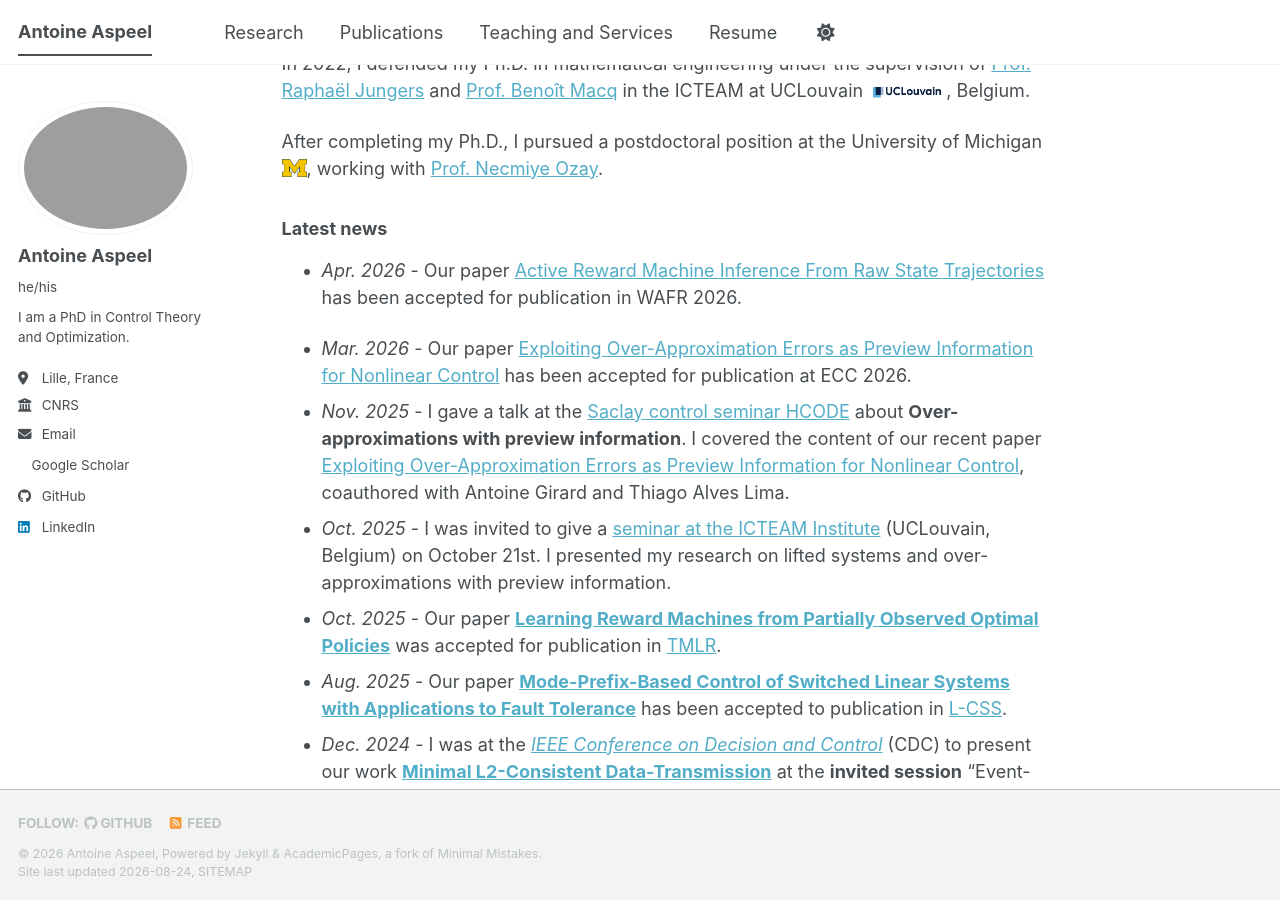
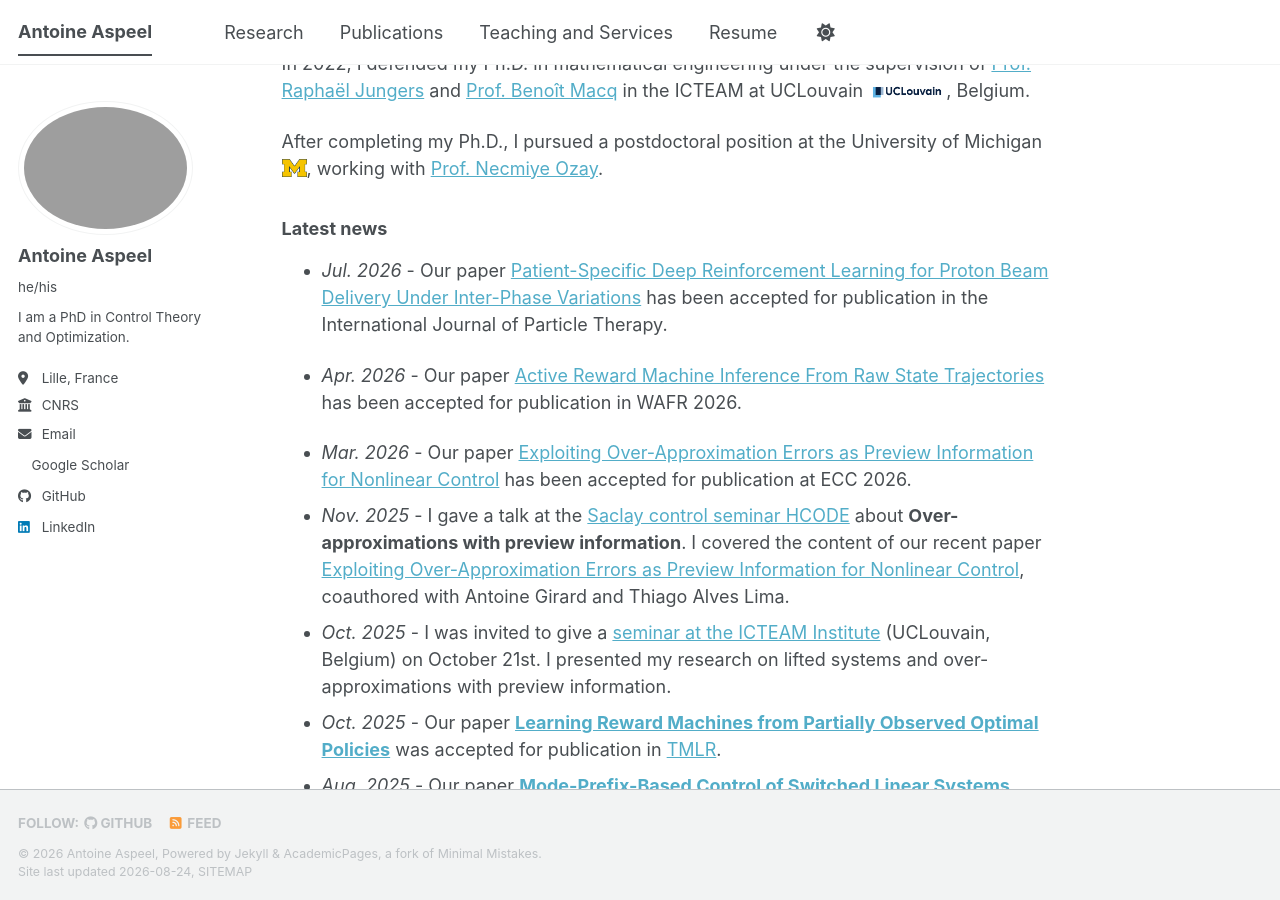
Before and after one commit to aaspeel/aaspeel.github.io, a Jekyll site: the page built from _pages/about.md, in a window 1280 px wide and 900 px high, scrolled down 462 px. Built offline with Jekyll 4.4.1, drawn with Linux system fonts in a browser that asks for light colours; a style sheet for code colours, icons or effects is not loaded.

Commit message:
Update latest news with new publication entry
Added a new publication entry for a paper on deep reinforcement learning.

```diff
--- a/_pages/about.md
+++ b/_pages/about.md
@@ -24,6 +24,8 @@ After completing my Ph.D., I pursued a postdoctoral position at the University o
 
 
 ### Latest news
+
+* _Jul. 2026_ - Our paper [Patient-Specific Deep Reinforcement Learning for Proton Beam Delivery Under Inter-Phase Variations](https://www.sciencedirect.com/science/article/pii/S2331518026006554) has been accepted for publication in the International Journal of Particle Therapy.
 
 * _Apr. 2026_ - Our paper [Active Reward Machine Inference From Raw State Trajectories](https://arxiv.org/abs/2604.07480) has been accepted for publication in WAFR 2026.
 
```
